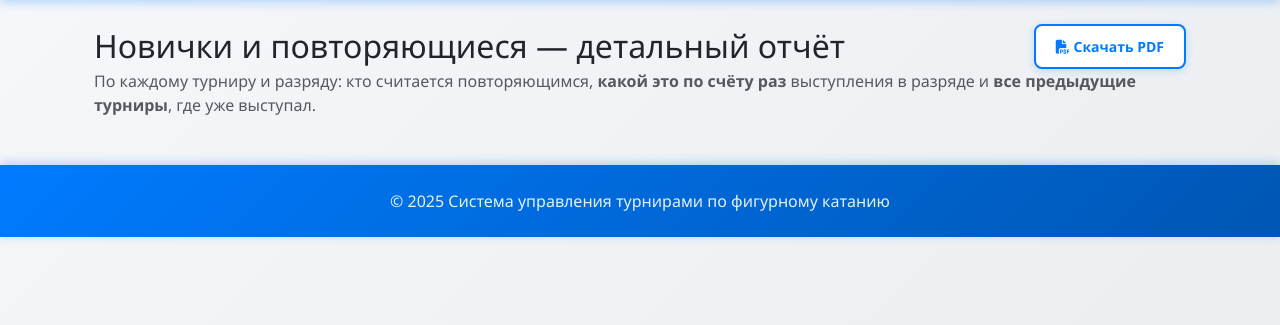
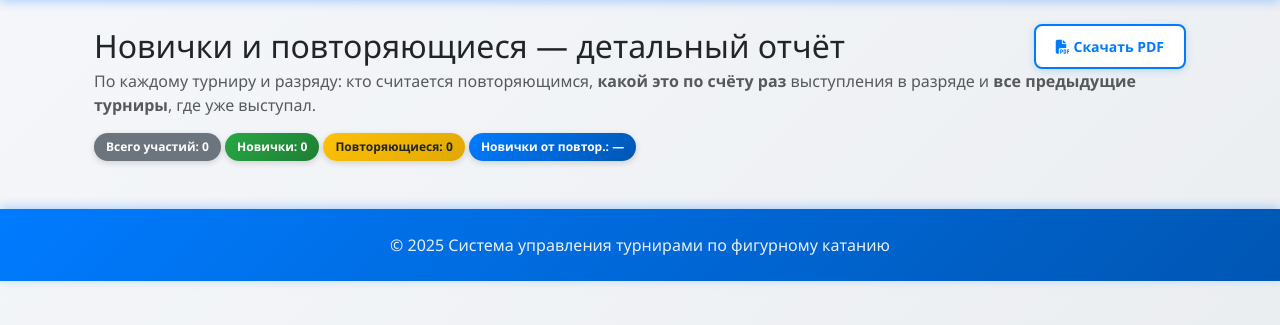
Before and after one commit to AndryshaDenisov1488/calcfigurebase, a Flask app: page /first-timers-detail in a window 1280 px wide; the page is wider, and only the part inside the window is pictured. Shown: the part 70-395 px from the top of that part. Run offline with Flask 3, Linux system fonts and the light colour scheme; some libraries are stand-ins or nearby versions.

Commit message:
first-timers: добавлен процент новичков от повторяющихся
- Сводный показатель вверху страницы (по всему отчёту)
- По каждому турниру в заголовке аккордеона
- Страницы /first-timers-detail и /first-timers-detail-free

Co-authored-by: Cursor <cursoragent@cursor.com>

```diff
--- a/templates/first_timers_detail.html
+++ b/templates/first_timers_detail.html
@@ -16,6 +16,17 @@
         <br><em>В отчёте учтены только участия с бесплатным стартом (БЕСП).</em>
         {% endif %}
     </p>
+
+    {% if report.totals %}
+        {% set tot = report.totals %}
+        {% set total_pct_novices = (tot.total_first_timers / tot.total_repeaters * 100) | round(1) if tot.total_repeaters and tot.total_repeaters > 0 else none %}
+        <p class="mb-2">
+            <span class="badge rounded-pill bg-secondary">Всего участий: {{ tot.total_children }}</span>
+            <span class="badge rounded-pill bg-success">Новички: {{ tot.total_first_timers }}</span>
+            <span class="badge rounded-pill bg-warning text-dark">Повторяющиеся: {{ tot.total_repeaters }}</span>
+            <span class="badge rounded-pill bg-primary">Новички от повтор.: {{ total_pct_novices ~ '%' if total_pct_novices is not none else '—' }}</span>
+        </p>
+    {% endif %}
 
     {% if report.events %}
         <div class="accordion mt-3" id="eventsAccordion">
@@ -36,6 +47,8 @@
                                 <span class="badge rounded-pill bg-info text-dark">Бесплатно: {{ event.free_children }}</span>
                                 <span class="badge rounded-pill bg-success">Новички: {{ event.first_timers }}</span>
                                 <span class="badge rounded-pill bg-warning text-dark">Повторяющиеся: {{ event.repeaters }}</span>
+                                {% set pct_novices_of_repeaters = (event.first_timers / event.repeaters * 100) | round(1) if event.repeaters and event.repeaters > 0 else none %}
+                                <span class="badge rounded-pill bg-primary">Новички от повтор.: {{ pct_novices_of_repeaters ~ '%' if pct_novices_of_repeaters is not none else '—' }}</span>
                             </span>
                         </button>
                     </h2>
```
